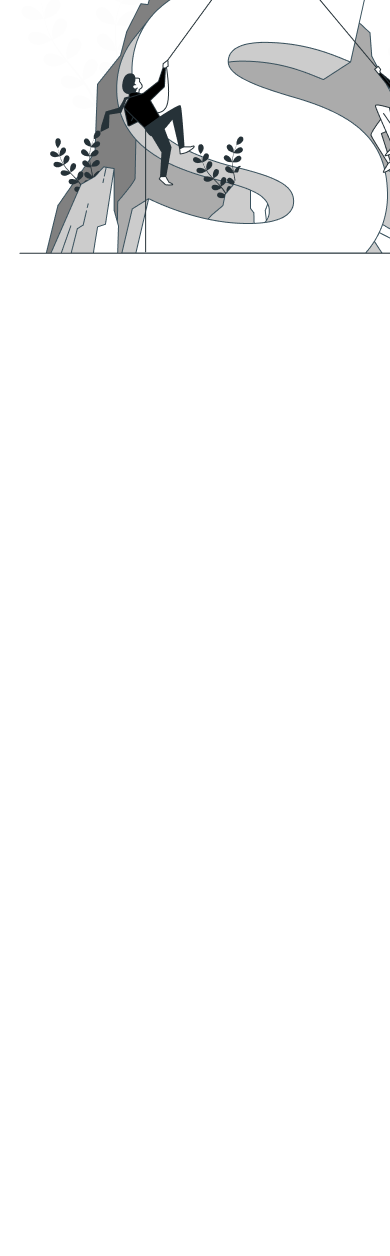
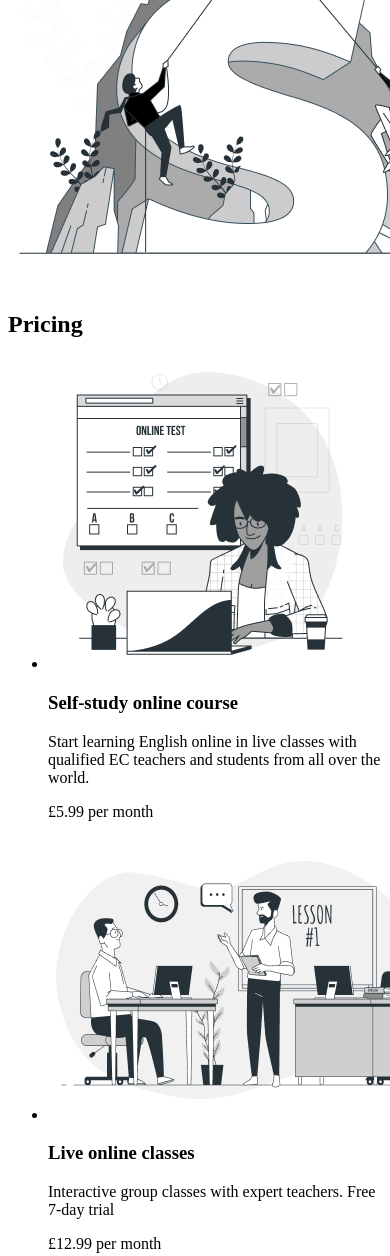
Before and after one commit to taraiihor/Language-landing, a website with bundled scripts: page src/index.html in a window 390 px wide. Shown: the part 3446-4702 px from the top of the page. Before the commit the page ends 3746 px from the top, so only its background shows below. Built offline with nearby package versions, Linux system fonts and the light colour scheme; files whose address does not match are found by name.

Commit message:
update style pricing

```diff
--- a/src/index.html
+++ b/src/index.html
@@ -16,7 +16,8 @@
   <body>
     @@include('html/header.html') @@include('html/hero.html')
     @@include('html/skills.html') @@include('html/about.html')
-    <!-- @@include('html/pricing.html')
+    @@include('html/pricing.html')
+    <!--
     @@include('html/contact.html')
     @@include('html/footer.html') -->
 
--- a/src/scss/components/pricing.scss
+++ b/src/scss/components/pricing.scss
@@ -9,6 +9,13 @@
   margin-bottom: 40px;
   @media screen and (max-width: 992px) {
     height: 250px;
+  }
+  @media screen and (max-width: 767px) {
+    height: 190px;
+  }
+  @media screen and (max-width: 575px) {
+    height: 100%;
+    margin-bottom: 20px;
   }
 }
 .pricing__img > img {
@@ -28,11 +35,24 @@
     font-size: 36px;
     line-height: 80px;
   }
+  @media screen and (max-width: 767px) {
+    font-size: 30px;
+    line-height: 80px;
+  }
 }
 .pricing__list {
   display: flex;
   justify-content: center;
   margin: -7px;
+  @media screen and (max-width: 575px) {
+    flex-direction: column;
+    margin: 0;
+    align-items: center;
+  }
+  @media screen and (max-width: 321px) {
+    padding-left: 10px;
+    padding-right: 10px;
+  }
 }
 .picing__item {
   display: flex;
@@ -42,7 +62,10 @@
   width: 435px;
   margin: 7px;
   @media screen and (max-width: 992px) {
-    width: 320px;
+    max-width: 320px;
+  }
+  @media screen and (max-width: 575px) {
+    align-items: center;
   }
 }
 .picing__item-title {
@@ -58,6 +81,14 @@
     font-size: 22px;
     line-height: 34px;
   }
+  @media screen and (max-width: 767px) {
+    font-size: 20px;
+    line-height: 28px;
+  }
+  @media screen and (max-width: 321px) {
+    font-size: 18px;
+    line-height: 28px;
+  }
 }
 .picing__item-text {
   margin-bottom: 25px;
@@ -72,6 +103,17 @@
     font-size: 16px;
     line-height: 24px;
   }
+  @media screen and (max-width: 767px) {
+    font-size: 14px;
+    line-height: 21px;
+  }
+  @media screen and (max-width: 575px) {
+    text-align: center;
+  }
+  @media screen and (max-width: 321px) {
+    font-size: 13px;
+    line-height: 20px;
+  }
 }
 .picing__item-price {
   font-style: normal;
@@ -84,6 +126,14 @@
   @media screen and (max-width: 992px) {
     font-size: 24px;
     line-height: 36px;
+  }
+  @media screen and (max-width: 767px) {
+    font-size: 22px;
+    line-height: 33px;
+  }
+  @media screen and (max-width: 321px) {
+    font-size: 18px;
+    line-height: 27px;
   }
 }
 .picing__item-currency {
@@ -98,6 +148,10 @@
     font-size: 16px;
     line-height: 24px;
   }
+  @media screen and (max-width: 321px) {
+    font-size: 14px;
+    line-height: 24px;
+  }
 }
 .pricing__item-container {
   max-width: 240px;
@@ -109,4 +163,7 @@
   @media screen and (max-width: 992px) {
     max-width: 205px;
   }
+  @media screen and (max-width: 321px) {
+    max-width: 170px;
+  }
 }
--- a/src/scss/style.scss
+++ b/src/scss/style.scss
@@ -23,6 +23,13 @@
   }
   @media screen and (max-width: 575px) {
     max-width: 575px;
+    padding-left: 20px;
+    padding-right: 20px;
+  }
+  @media screen and (max-width: 321px) {
+    max-width: 321px;
+    padding-left: 10px;
+    padding-right: 10px;
   }
 }
 
```
